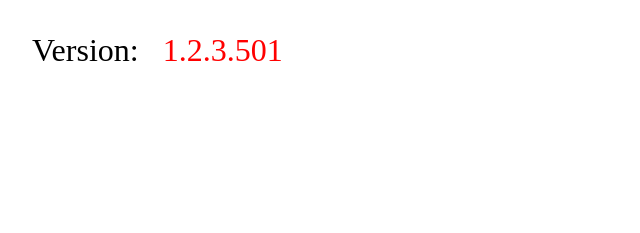
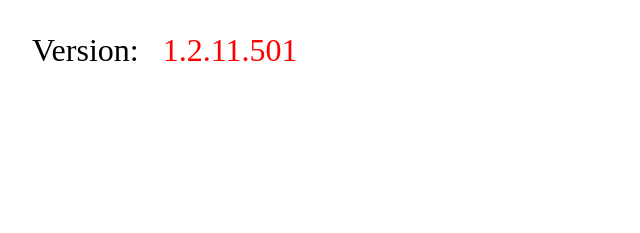
Before and after one commit to DiametrFQ/Snake, a plain HTML site: page index.html in a window 1280 px wide. Shown: the top 233 px of the page, 0-640 px from the left. Drawn offline with Linux system fonts and the light colour scheme.

Commit message:
Update index.html

```diff
--- a/index.html
+++ b/index.html
@@ -7,7 +7,7 @@
   <link rel="stylesheet" href="style.css">
 </head>
 
-<span class="version font">Version:</span><span class="version-id"> 1.2.3.501</span><br>
+<span class="version font">Version:</span><span class="version-id"> 1.2.11.501</span><br>
 
 <body>
   <div id="center">
```
